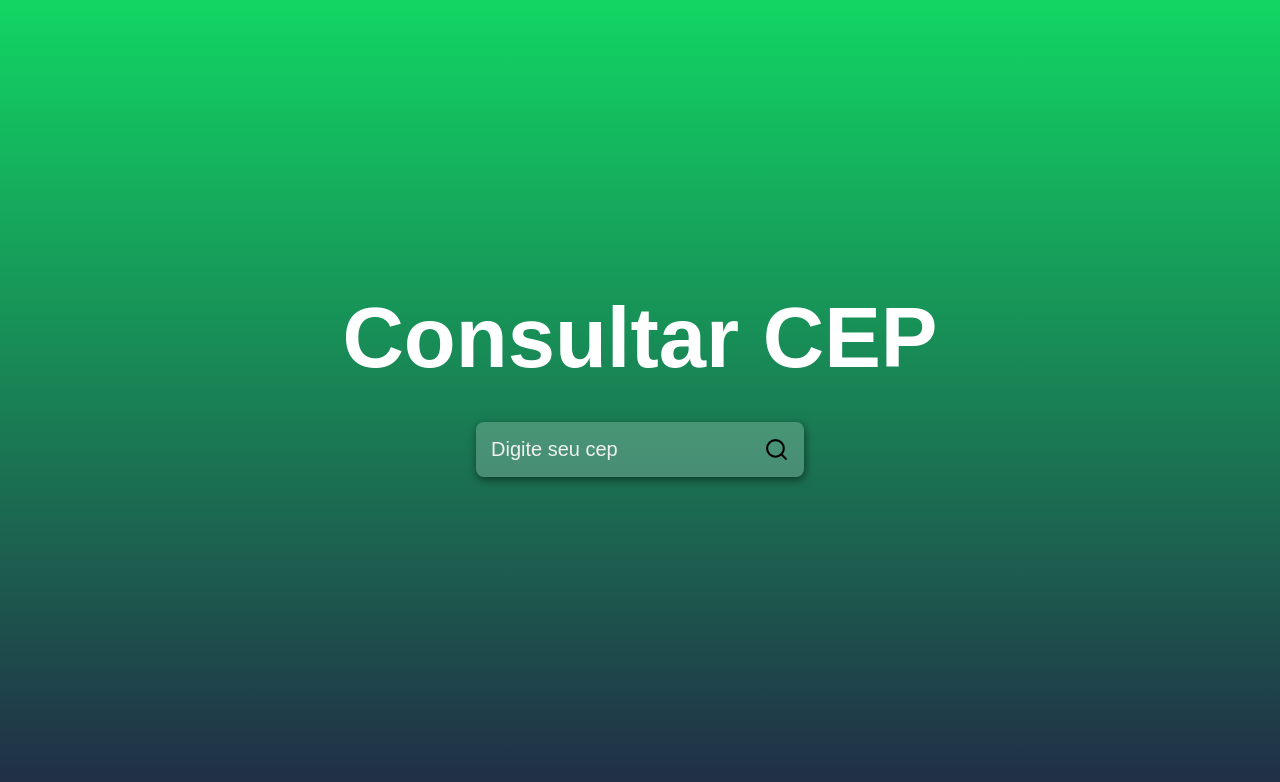
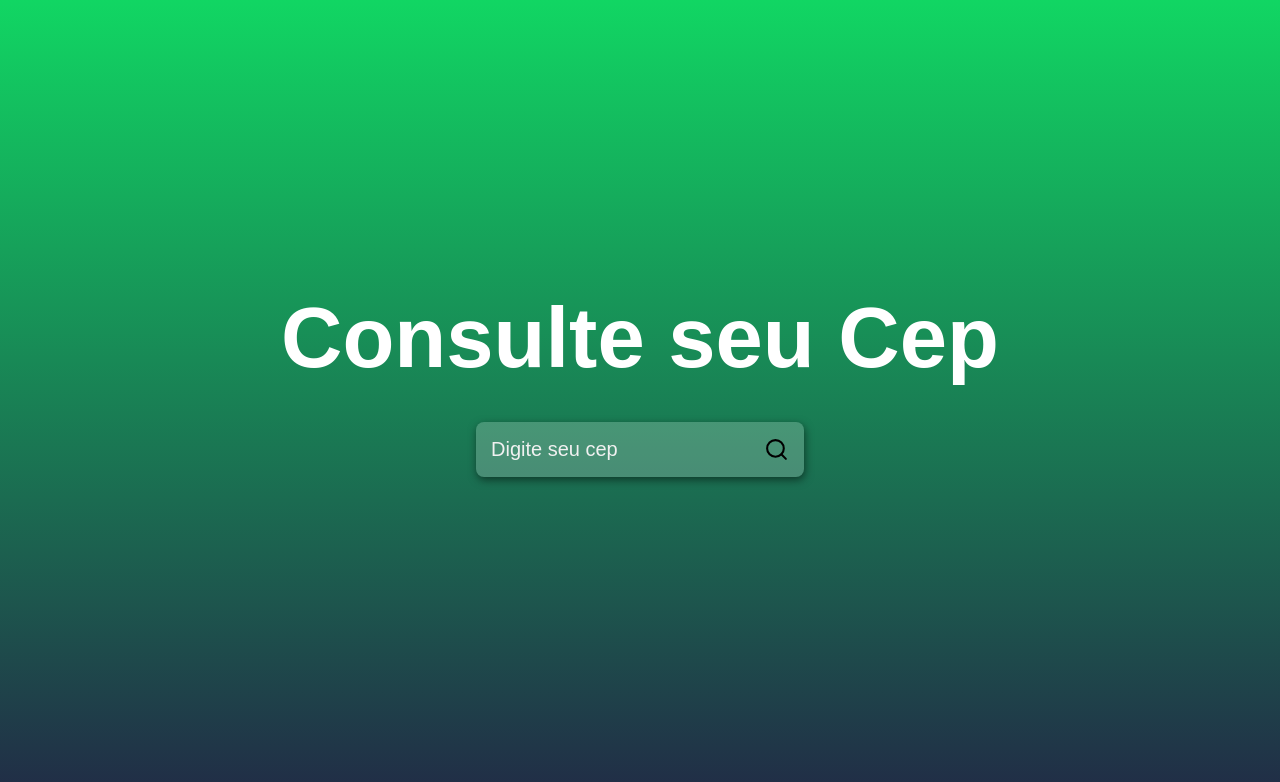
Before and after one commit to leonardoxavier01/consult-cep-api, a React (Create React App) app: page / in a window 1280 px wide. Shown: the top 782 px of the page. Built offline with nearby package versions, Linux system fonts and the light colour scheme.

Commit message:
test: implementing styled components

```diff
--- a/package.json
+++ b/package.json
@@ -7,10 +7,12 @@
     "@testing-library/react": "^12.1.3",
     "@testing-library/user-event": "^13.5.0",
     "axios": "^0.26.0",
+    "components": "^0.1.0",
     "react": "^17.0.2",
     "react-dom": "^17.0.2",
     "react-icons": "^4.3.1",
     "react-scripts": "5.0.0",
+    "styled": "^1.0.0",
     "styled-components": "^5.3.3",
     "web-vitals": "^2.1.4"
   },
--- /dev/null
+++ b/src/App.js
@@ -0,0 +1,8 @@
+import React from "react";
+import Container from "./components/Container";
+
+const App = () => (
+  <Container/>
+);
+
+export default App;
--- a/src/App.jsx
+++ b/src/Test.js
@@ -2,9 +2,10 @@ import { useState } from 'react';
 import { FiSearch } from 'react-icons/fi'
 import './styles.css'
 import api from './services/api'
+import InputCep from './components/Input';
 
 
-const App = () => {
+const Test = () => {
 
 
   const [input, setInput] = useState('')
@@ -58,4 +59,4 @@ const App = () => {
   );
 }
 
-export default App;
+export default Test;
--- /dev/null
+++ b/src/components/Container/index.jsx
@@ -0,0 +1,12 @@
+import React from "react";
+import InputCep from "../InputCep";
+import { ContainerCep, Title} from "./styles";
+
+const Container = () => (
+  <ContainerCep>
+    <Title>Consulte seu Cep</Title>
+    <InputCep />
+  </ContainerCep>
+);
+
+export default Container;
--- /dev/null
+++ b/src/components/Container/styles.js
@@ -0,0 +1,26 @@
+import styled from "styled-components";
+
+export const ContainerCep = styled.div`
+  height: 100vh;
+  display: flex;
+  justify-content: center;
+  align-items: center;
+  flex-direction: column;
+  background: linear-gradient(#11d663, #212b46);
+`;
+
+export const Title = styled.h1`
+  font-size: 85px;
+  color: #fff;
+  animation: animationTitle 2s;
+
+  @keyframes animationTitle {
+    from {
+      transform: rotateX(90deg);
+    }
+
+    to {
+      transform: rotateX(0deg);
+    }
+  }
+`;
--- /dev/null
+++ b/src/components/InputCep/index.jsx
@@ -0,0 +1,53 @@
+import React from "react";
+import { FiSearch } from "react-icons/fi";
+import { useState } from "react";
+import api from "../../services/api";
+import { ContainerInput, ButtonSearch } from "./styles";
+
+const InputCep = () => {
+  const [input, setInput] = useState("");
+  const [cep, setCep] = useState({});
+  async function handleSearch() {
+    if (input === "") {
+      alert("Preencha o Cep!");
+      return;
+    }
+    try {
+      const response = await api.get(`${input}/json`);
+      setCep(response.data);
+      console.log(response.data);
+      setInput("");
+    } catch {
+      alert("Ops, erro ao buscar!");
+      setInput("");
+    }
+  }
+  return (
+    <>
+      <ContainerInput>
+        <input
+          type="text"
+          placeholder="Digite seu cep"
+          value={input}
+          onChange={(e) => setInput(e.target.value)}
+        />
+         <ButtonSearch className="buttonSearch" onClick={handleSearch}>
+          <FiSearch size={25} color="#000" />
+        </ButtonSearch>
+      </ContainerInput>
+
+      {Object.keys(cep).length > 1 && (
+        <main className="main">
+          <h2>CEP: {cep.cep}</h2>
+          <span>{cep.logradouro}</span>
+          <span>Complemento: {cep.complemento}</span>
+          <span>Bairro: {cep.bairro}</span>
+          <span>
+            {cep.localidade} - {cep.uf}
+          </span>
+        </main>
+      )}
+    </>
+  );
+};
+export default InputCep;
--- /dev/null
+++ b/src/components/InputCep/styles.js
@@ -0,0 +1,34 @@
+import styled from "styled-components";
+
+export const ContainerInput = styled.div`
+  background-color: rgba(255, 255, 255, 0.2);
+  padding: 15px;
+  margin: 35px 0;
+  display: flex;
+  border-radius: 8px;
+  box-shadow: 1px 3px 8px rgba(0, 0, 0, 0.5);
+  input {
+    background-color: transparent;
+    border: 0;
+    font-size: 20px;
+    color: #fff;
+    outline: none;
+    margin-right: 8px;
+  }
+  input::placeholder {
+    color: #f1f1f1;
+  }
+`;
+
+export const ButtonSearch = styled.button`
+  background-color: transparent;
+  border: 0;
+  display: flex;
+  justify-content: center;
+  align-items: center;
+  cursor: pointer;
+  transition: transform 0.5s;
+  :hover {
+    transform: scale(1.2);
+  }
+`;
--- a/src/styles.css
+++ b/src/styles.css
@@ -1,4 +1,4 @@
-.container {
+/* .container {
     height: 100vh;
     display: flex;
     justify-content: center;
@@ -107,4 +107,4 @@
     .containerInput{
         margin: 30px 0;
     }
-}
+}  */
```
Also changed, not shown: src/components/Button/index.jsx (added, +8 -0 lines), src/components/CardCep/index.jsx (added, +22 -0 lines), 1 other file (tests, documents, lock files or other folders).
